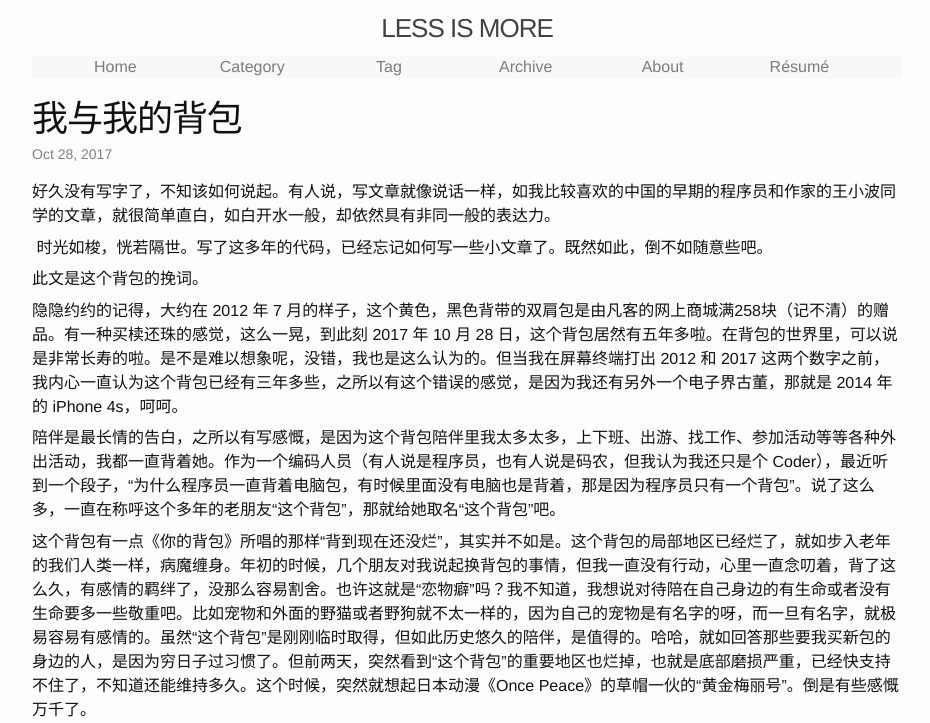
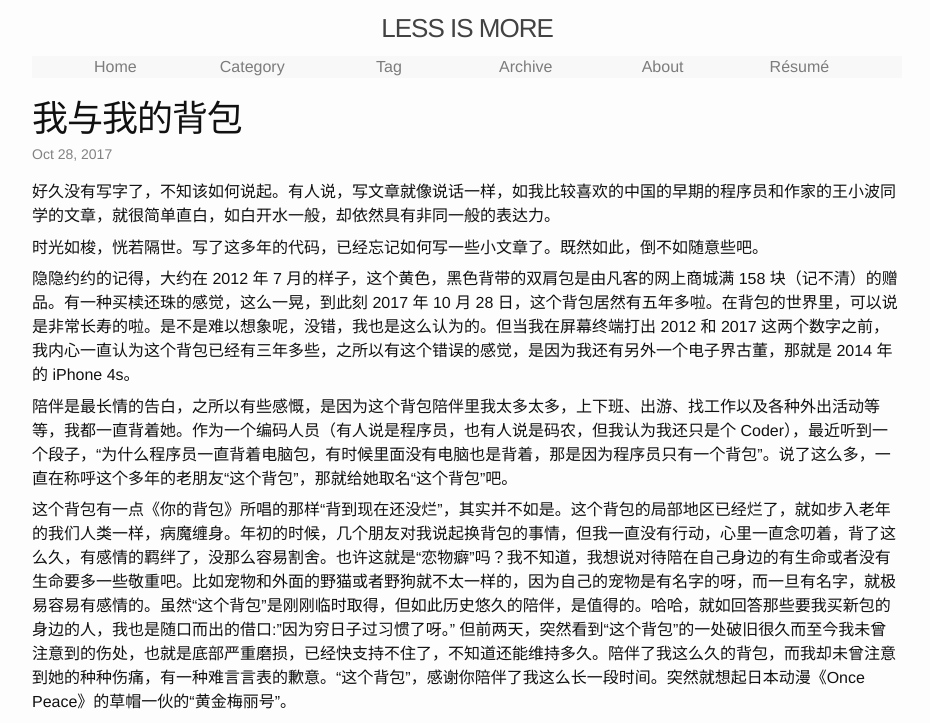
Before and after one commit to ousiax/ousiax.github.io, a Jekyll site: the page built from _posts/2017-10-28-to-my-bag-from-2012.md, in a window 1280 px wide. Shown: the top 723 px of the page, without its empty margins (173-1103 px from the left). Built offline with Jekyll 4.4.1, drawn with Linux system fonts in a browser that asks for light colours; some of the changed text lies outside the part shown.

Commit message:
Update 2017-10-28-to-my-bag-from-2012.md

```diff
--- a/_posts/2017-10-28-to-my-bag-from-2012.md
+++ b/_posts/2017-10-28-to-my-bag-from-2012.md
@@ -9,17 +9,20 @@
 
 好久没有写字了，不知该如何说起。有人说，写文章就像说话一样，如我比较喜欢的中国的早期的程序员和作家的王小波同学的文章，就很简单直白，如白开水一般，却依然具有非同一般的表达力。
 
- 时光如梭，恍若隔世。写了这多年的代码，已经忘记如何写一些小文章了。既然如此，倒不如随意些吧。
+时光如梭，恍若隔世。写了这多年的代码，已经忘记如何写一些小文章了。既然如此，倒不如随意些吧。
 
-此文是这个背包的挽词。
 
-隐隐约约的记得，大约在 2012 年 7 月的样子，这个黄色，黑色背带的双肩包是由凡客的网上商城满258块（记不清）的赠品。有一种买椟还珠的感觉，这么一晃，到此刻 2017 年 10 月 28 日，这个背包居然有五年多啦。在背包的世界里，可以说是非常长寿的啦。是不是难以想象呢，没错，我也是这么认为的。但当我在屏幕终端打出 2012 和 2017 这两个数字之前，我内心一直认为这个背包已经有三年多些，之所以有这个错误的感觉，是因为我还有另外一个电子界古董，那就是 2014 年的 iPhone 4s，呵呵。
+隐隐约约的记得，大约在 2012 年 7 月的样子，这个黄色，黑色背带的双肩包是由凡客的网上商城满 158 块（记不清）的赠品。有一种买椟还珠的感觉，这么一晃，到此刻 2017 年 10 月 28 日，这个背包居然有五年多啦。在背包的世界里，可以说是非常长寿的啦。是不是难以想象呢，没错，我也是这么认为的。但当我在屏幕终端打出 2012 和 2017 这两个数字之前，我内心一直认为这个背包已经有三年多些，之所以有这个错误的感觉，是因为我还有另外一个电子界古董，那就是 2014 年的 iPhone 4s。
 
-陪伴是最长情的告白，之所以有写感慨，是因为这个背包陪伴里我太多太多，上下班、出游、找工作、参加活动等等各种外出活动，我都一直背着她。作为一个编码人员（有人说是程序员，也有人说是码农，但我认为我还只是个 Coder），最近听到一个段子，“为什么程序员一直背着电脑包，有时候里面没有电脑也是背着，那是因为程序员只有一个背包”。说了这么多，一直在称呼这个多年的老朋友“这个背包”，那就给她取名“这个背包”吧。
+陪伴是最长情的告白，之所以有些感慨，是因为这个背包陪伴里我太多太多，上下班、出游、找工作以及各种外出活动等等，我都一直背着她。作为一个编码人员（有人说是程序员，也有人说是码农，但我认为我还只是个 Coder），最近听到一个段子，“为什么程序员一直背着电脑包，有时候里面没有电脑也是背着，那是因为程序员只有一个背包”。说了这么多，一直在称呼这个多年的老朋友“这个背包”，那就给她取名“这个背包”吧。
 
-这个背包有一点《你的背包》所唱的那样“背到现在还没烂”，其实并不如是。这个背包的局部地区已经烂了，就如步入老年的我们人类一样，病魔缠身。年初的时候，几个朋友对我说起换背包的事情，但我一直没有行动，心里一直念叨着，背了这么久，有感情的羁绊了，没那么容易割舍。也许这就是“恋物癖”吗？我不知道，我想说对待陪在自己身边的有生命或者没有生命要多一些敬重吧。比如宠物和外面的野猫或者野狗就不太一样的，因为自己的宠物是有名字的呀，而一旦有名字，就极易容易有感情的。虽然“这个背包”是刚刚临时取得，但如此历史悠久的陪伴，是值得的。哈哈，就如回答那些要我买新包的身边的人，是因为穷日子过习惯了。但前两天，突然看到“这个背包”的重要地区也烂掉，也就是底部磨损严重，已经快支持不住了，不知道还能维持多久。这个时候，突然就想起日本动漫《Once Peace》的草帽一伙的“黄金梅丽号”。倒是有些感慨万千了。
+这个背包有一点《你的背包》所唱的那样“背到现在还没烂”，其实并不如是。这个背包的局部地区已经烂了，就如步入老年的我们人类一样，病魔缠身。年初的时候，几个朋友对我说起换背包的事情，但我一直没有行动，心里一直念叨着，背了这么久，有感情的羁绊了，没那么容易割舍。也许这就是“恋物癖”吗？我不知道，我想说对待陪在自己身边的有生命或者没有生命要多一些敬重吧。比如宠物和外面的野猫或者野狗就不太一样的，因为自己的宠物是有名字的呀，而一旦有名字，就极易容易有感情的。虽然“这个背包”是刚刚临时取得，但如此历史悠久的陪伴，是值得的。哈哈，就如回答那些要我买新包的身边的人，我也是随口而出的借口:"因为穷日子过习惯了呀。" 但前两天，突然看到“这个背包”的一处破旧很久而至今我未曾注意到的伤处，也就是底部严重磨损，已经快支持不住了，不知道还能维持多久。陪伴了我这么久的背包，而我却未曾注意到她的种种伤痛，有一种难言言表的歉意。“这个背包”，感谢你陪伴了我这么长一段时间。突然就想起日本动漫《Once Peace》的草帽一伙的“黄金梅丽号”。
 
 还是不怎么会写文字了，洋洋洒洒这个多，没有个所以然来。深夜时分，到此为止吧，再折腾就要零点了。背包，我们明天见喽。
+
+- - -
+
+现在时间是2017年11月12日晚，“这个背包”被我收纳到了衣柜里。也许以后只会一直吃灰，直到背完全遗忘吧。但回忆是最宝贵的东西，是组成一个人的一部分。没有过去就没有现在，没有现在就没有将来。 是时候说再见了.
 
 
 ![bag](/assets/images/to-my-bag-from-2012.jpg)
@@ -29,3 +32,5 @@
     width: 50%;
 }
 </style>
+
+- - -
```
